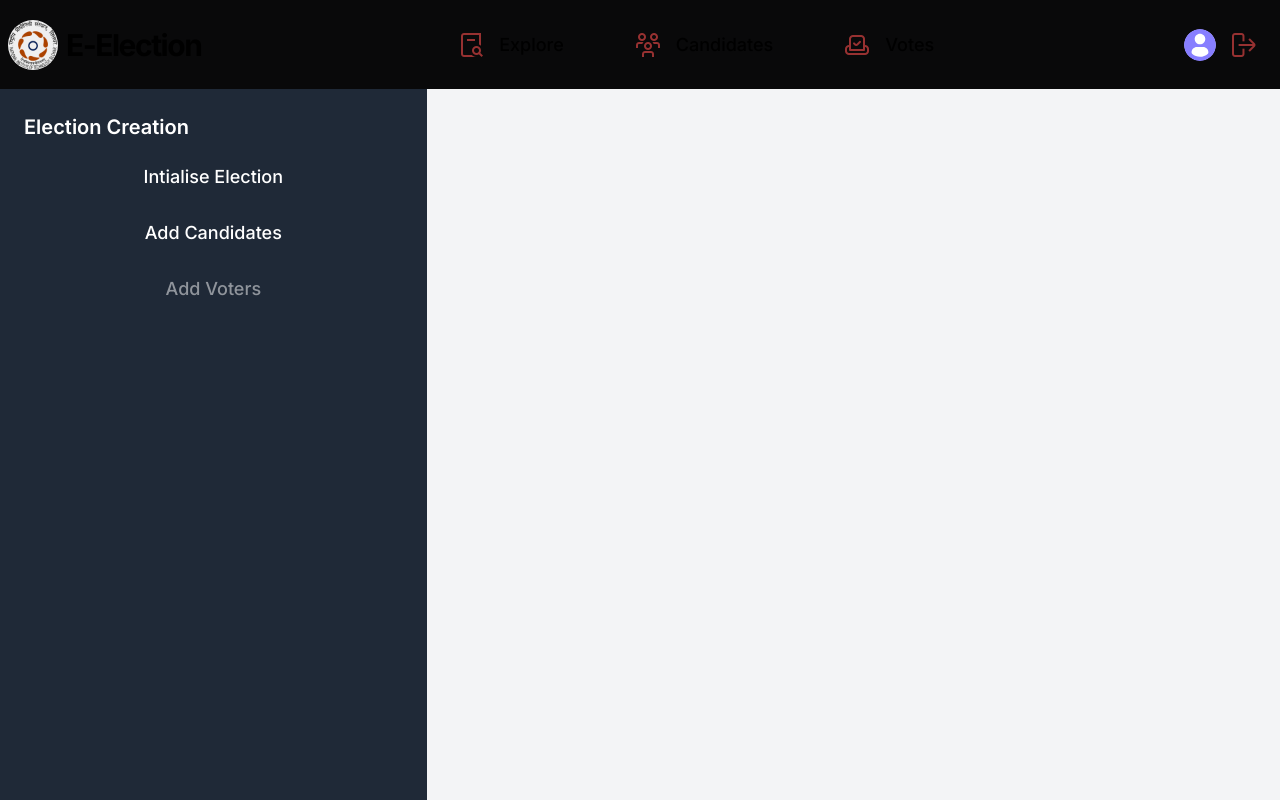
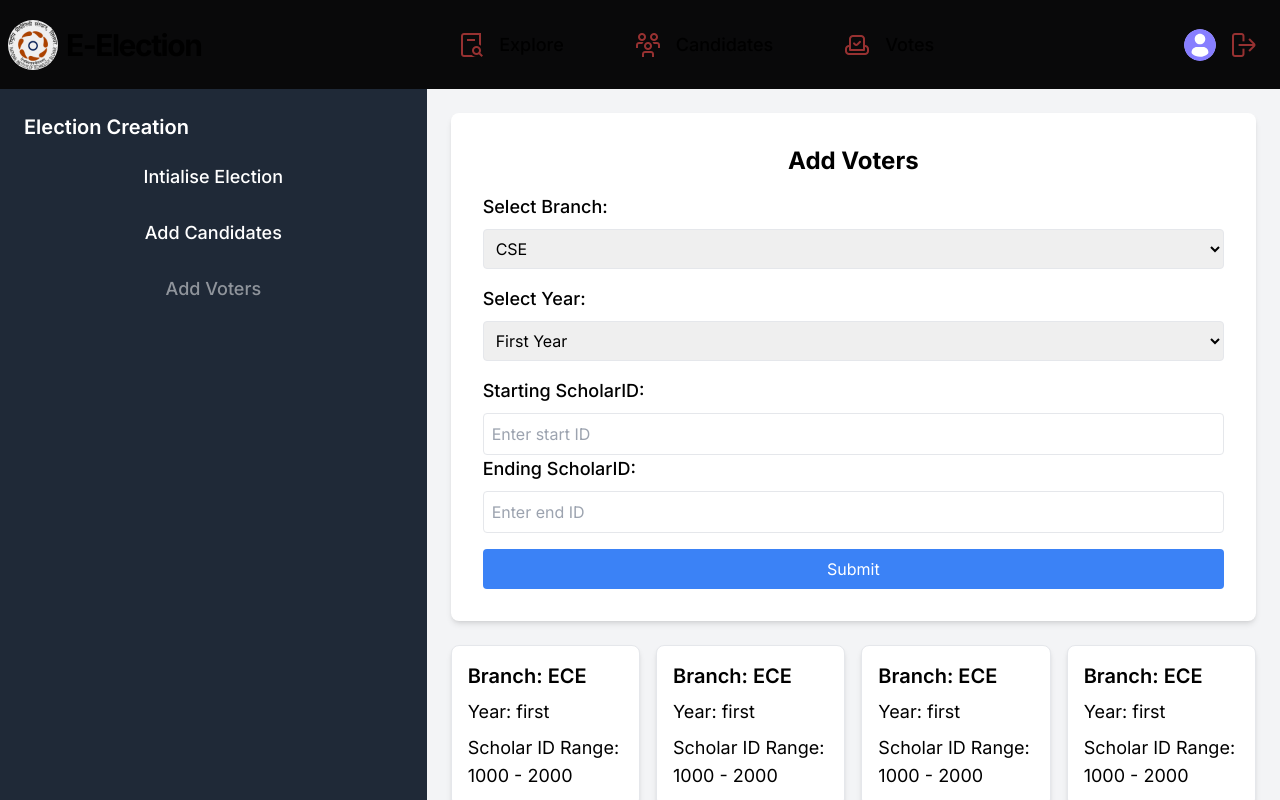
Before and after one commit to anybub/intern-frontend, a React (Vite) app: page /createElection in a window 1280 px wide. Both pictures are taken after typing "Sample" into the empty fields and a click on the button "Add Voters". Shown: the top 800 px of the page. Built offline with nearby package versions, Linux system fonts and the light colour scheme.

Commit message:
"Voterlist added"

```diff
--- a/src/App.tsx
+++ b/src/App.tsx
@@ -23,7 +23,6 @@ function App() {
           <Route index element={<Home />} />
           <Route path="/explore" element={<Explore />} />
           <Route path="/votes" element={<Votes />} />
-                    <Route path="/votes" element={<Votes />} />
           <Route path="/createElection" element={<Sidebar />} />
         </Route>
       </Routes>
--- a/src/_root/pages/admin/AddVoters.tsx
+++ b/src/_root/pages/admin/AddVoters.tsx
@@ -1,5 +1,111 @@
+import BranchCard from "@/components/ui/branchCard";
+import { useState } from "react";
+
 const AddVoters = () => {
-  return <div>AddVoters</div>;
+  const [startRange, setStartRange] = useState<number | "">("");
+  const [endRange, setEndRange] = useState<number | "">("");
+  const [cnt, setCnt] = useState([3, 3, 54, 5, 6, 7, 7, 71, 2, 3]);
+  const scholarIdRange = { start: 1000, end: 2000 };
+  return (
+    <div className="">
+      <div className="container mx-auto px-8 p-8 bg-white shadow-md rounded-lg">
+        <h1 className="text-2xl text-center font-bold mb-4">Add Voters</h1>
+        <form className="space-y-4" onSubmit={(e) => e.preventDefault()}>
+          <div>
+            <label htmlFor="branch" className="block text-lg font-medium mb-2">
+              Select Branch:
+            </label>
+            <select
+              id="branch"
+              name="branch"
+              className="border rounded p-2 w-full"
+            >
+              <option value="cse">CSE</option>
+              <option value="ece">ECE</option>
+              <option value="ece">EIE</option>
+              <option value="ece">EE</option>
+              <option value="ece">ME</option>
+              <option value="ece">CE</option>
+            </select>
+          </div>
+
+          <div>
+            <label htmlFor="year" className="block text-lg font-medium mb-2">
+              Select Year:
+            </label>
+            <select id="year" name="year" className="border rounded p-2 w-full">
+              <option value="first-year">First Year</option>
+              <option value="second-year">Second Year</option>
+              <option value="third-year">Third Year</option>
+              <option value="final-year">Final Year</option>
+            </select>
+          </div>
+
+          <div>
+            {/* <label
+              htmlFor="scholar-id"
+              className="block text-lg font-medium mb-2"
+            >
+              Select Scholar ID Range:
+            </label> */}
+            <div>
+              <label
+                htmlFor="start-range"
+                className="block text-lg font-medium mb-2"
+              >
+                Starting ScholarID:
+              </label>
+              <input
+                type="number"
+                id="start-range"
+                name="start-range"
+                value={startRange}
+                onChange={(e) => setStartRange(Number(e.target.value))}
+                className="border rounded p-2 w-full"
+                placeholder="Enter start ID"
+              />
+            </div>
+
+            <div>
+              <label
+                htmlFor="end-range"
+                className="block text-lg font-medium mb-2"
+              >
+                Ending ScholarID:
+              </label>
+              <input
+                type="number"
+                id="end-range"
+                name="end-range"
+                value={endRange}
+                onChange={(e) => setEndRange(Number(e.target.value))}
+                className="border rounded p-2 w-full"
+                placeholder="Enter end ID"
+              />
+            </div>
+          </div>
+          <div>
+            <button
+              type="submit"
+              className="bg-blue-500 text-white p-2 rounded w-full"
+            >
+              Submit
+            </button>
+          </div>
+        </form>
+      </div>
+
+      <div className="grid grid-cols-1 sm:grid-cols-2 md:grid-cols-3 lg:grid-cols-4 xl:grid-cols-4 gap-4 mt-6">
+        {cnt.map(() => (
+          <BranchCard
+            branch="ECE"
+            year="first"
+            scholarIdRange={scholarIdRange}
+          />
+        ))}
+      </div>
+    </div>
+  );
 };
 
 export default AddVoters;
--- a/src/components/shared/Sidebar.tsx
+++ b/src/components/shared/Sidebar.tsx
@@ -1,7 +1,7 @@
 import { useState } from "react";
 import { Button } from "../ui/button";
 import CreateElection from "@/_root/pages/admin/CreateElection";
-import { AddCandidate } from "@/_root/pages";
+import { AddCandidate, AddVoters } from "@/_root/pages";
 const Sidebar = () => {
   const [show, setShow] = useState(0);
   return (
@@ -11,25 +11,29 @@ const Sidebar = () => {
         <Button
           disabled={show === 0}
           onClick={() => setShow(0)}
-                    className="text-lg hover:bg-gray-700 p-2 rounded">
+          className="text-lg hover:bg-gray-700 p-2 rounded"
+        >
           Intialise Election
         </Button>
         <Button
           disabled={show === 1}
           onClick={() => setShow(1)}
-                    className="text-lg hover:bg-gray-700 p-2 rounded">
+          className="text-lg hover:bg-gray-700 p-2 rounded"
+        >
           Add Candidates
         </Button>
         <Button
           disabled={show === 2}
           onClick={() => setShow(2)}
-                    className="text-lg hover:bg-gray-700 p-2 rounded">
+          className="text-lg hover:bg-gray-700 p-2 rounded"
+        >
           Add Voters
         </Button>
       </div>
       <div className="col-span-2 bg-gray-100 p-6">
         {show === 0 && <CreateElection />}
         {show === 1 && <AddCandidate />}
+        {show === 2 && <AddVoters />}
       </div>
     </div>
   );
--- /dev/null
+++ b/src/components/ui/branchCard.tsx
@@ -0,0 +1,21 @@
+import React from "react";
+
+interface CardProps {
+  branch: string;
+  year: string;
+  scholarIdRange: { start: number | ""; end: number | "" };
+}
+
+const BranchCard: React.FC<CardProps> = ({ branch, year, scholarIdRange }) => {
+  return (
+    <div className="bg-white border rounded-lg shadow-md p-4">
+      <h2 className="text-xl font-semibold mb-2">Branch: {branch}</h2>
+      <p className="text-lg mb-2">Year: {year}</p>
+      <p className="text-lg">
+        Scholar ID Range: {scholarIdRange.start} - {scholarIdRange.end}
+      </p>
+    </div>
+  );
+};
+
+export default BranchCard;
```
Lines whose indentation alone changed are shown as unchanged.
